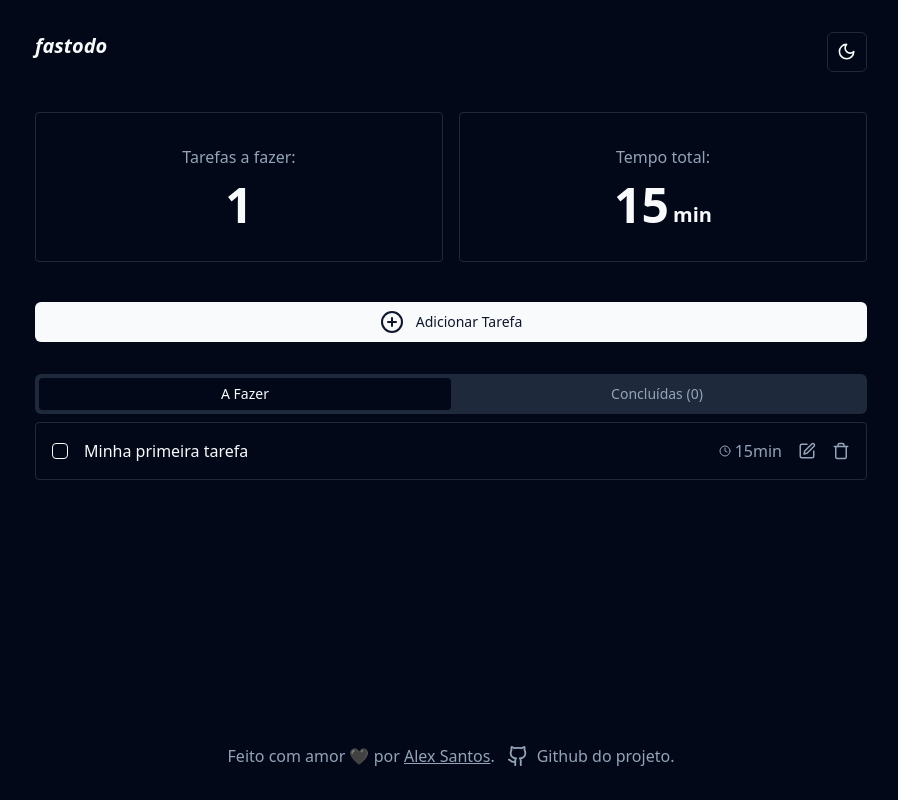
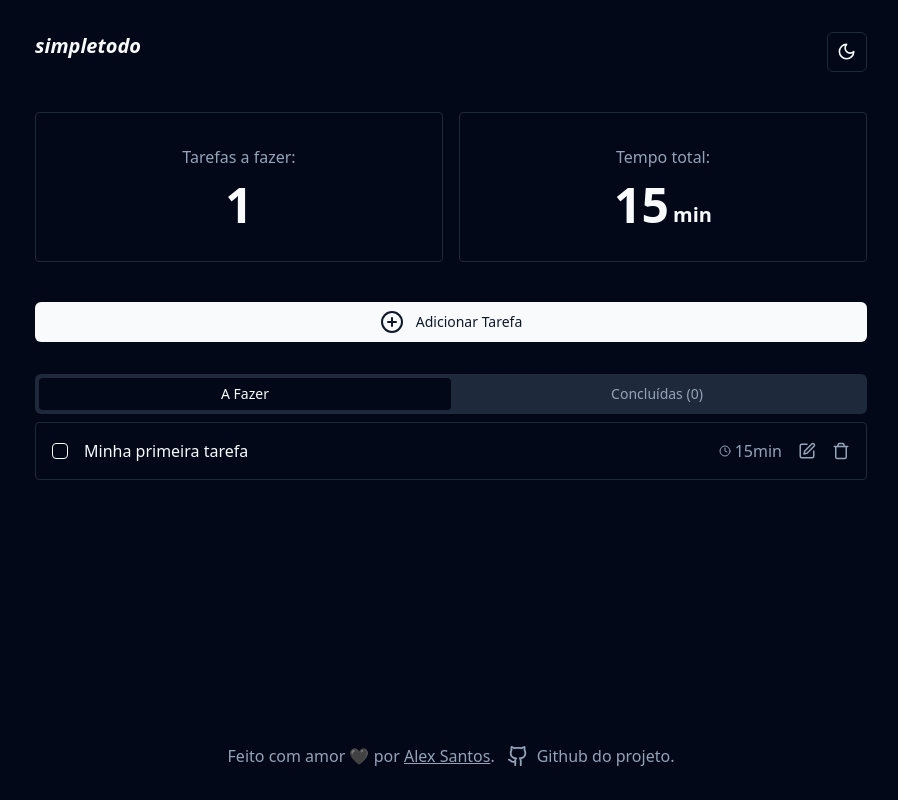
Before and after one commit to devalexsantos/simpletodo, a React (Vite) app: page / in a window 1280 px wide. Shown: the whole page, without its empty margins (189-1087 px from the left). Built offline with nearby package versions, Linux system fonts and the light colour scheme.

Commit message:
change name app

```diff
--- a/index.html
+++ b/index.html
@@ -4,7 +4,7 @@
     <meta charset="UTF-8" />
     <link rel="icon" type="image/svg+xml" href="/favicon.svg" />
     <meta name="viewport" content="width=device-width, initial-scale=1.0" />
-    <title>fastodo.online</title>
+    <title>simpletodo</title>
   </head>
   <body>
     <div id="root"></div>
--- a/src/components/layout/footer.tsx
+++ b/src/components/layout/footer.tsx
@@ -19,7 +19,7 @@ export function Footer() {
         <Github size={22} />
         <a
           className="hover:underline"
-          href="https://github.com/devalexsantos/fastodo"
+          href="https://github.com/devalexsantos/simpletodo"
           target="_blank"
           rel="noreferrer"
         >
--- a/src/components/layout/header.tsx
+++ b/src/components/layout/header.tsx
@@ -3,7 +3,7 @@ import { ModeToggle } from '../mode-toggle'
 export function Header() {
   return (
     <div className="container p-8 flex justify-between">
-      <span className="text-xl font-bold italic">fastodo</span>
+      <span className="text-xl font-bold italic">simpletodo</span>
       <ModeToggle />
     </div>
   )
```
